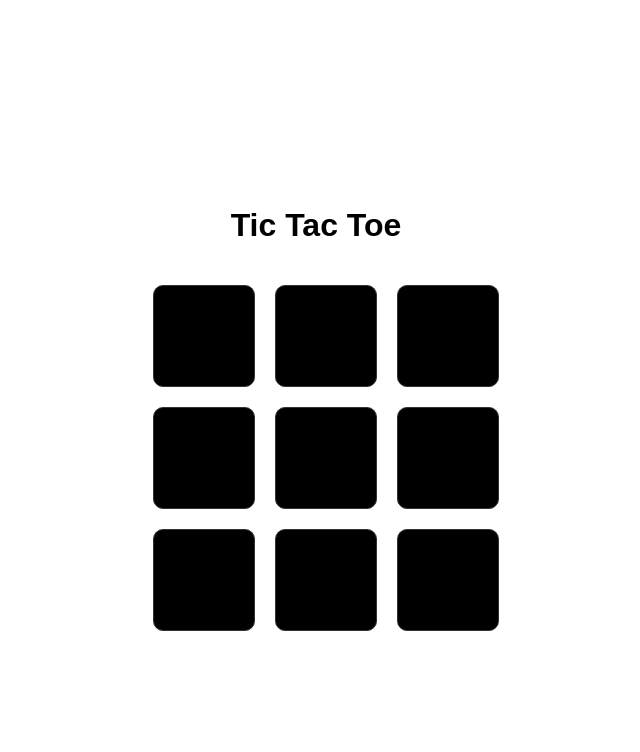
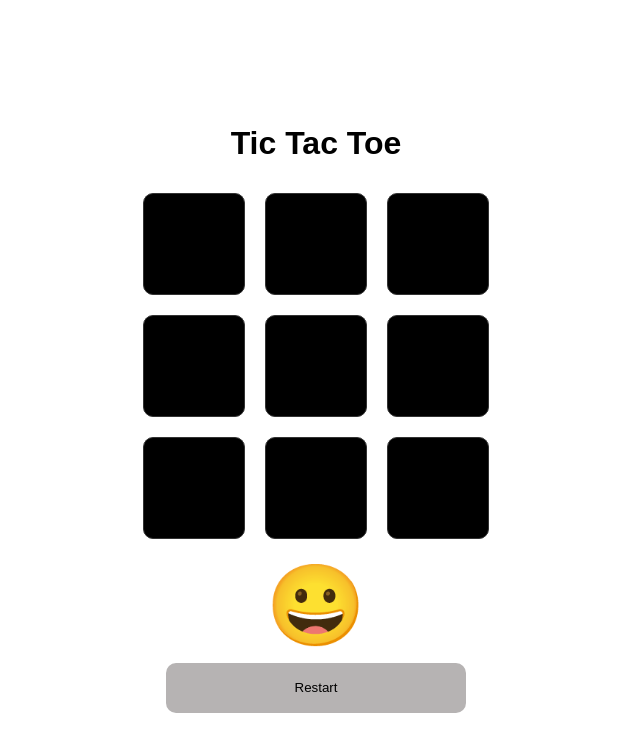
Before and after one commit to EbinPhilip/vanilla_js_projects, a plain HTML site: page tic_tac_toe/index.html in a window 1280 px wide. Shown: the whole page, without its empty margins (324-964 px from the left). Drawn offline with Linux system fonts and the light colour scheme.

Commit message:
tic_tac_toe: fleshed out game tiles html/css

```diff
--- a/tic_tac_toe/index.html
+++ b/tic_tac_toe/index.html
@@ -9,28 +9,23 @@
 <body>
     <h1>Tic Tac Toe</h1>
     <div class = "row">
-        <div class = "cell">
-        </div>
-        <div class = "cell">
-        </div>
-        <div class = "cell">
+        <div class = "cell">X</div>
+        <div class = "cell">X</div>
+        <div class = "cell">X</div>
+    </div>
+    <div class = "row">
+        <div class = "cell">X</div>
+        <div class = "cell">X</div>
+        <div class = "cell">X</div>
         </div>
     </div>
     <div class = "row">
-        <div class = "cell">
-        </div>
-        <div class = "cell">
-        </div>
-        <div class = "cell">
-        </div>
+        <div class = "cell">X</div>
+        <div class = "cell">X</div>
+        <div class = "cell">X</div>
     </div>
-    <div class = "row">
-        <div class = "cell">
-        </div>
-        <div class = "cell">
-        </div>
-        <div class = "cell">
-        </div>
-    </div>
+    <div id="smiley">&#x1F600</div>
+    <button id="restart">Restart</button>
+    <script src="script.js"></script>
 </body>
 </html>
--- a/tic_tac_toe/style.css
+++ b/tic_tac_toe/style.css
@@ -1,3 +1,6 @@
+@import url('https://fonts.googleapis.com/css2?family=Permanent+Marker&display=swap');
+@import url('https://fonts.googleapis.com/css2?family=Patrick+Hand&display=swap');
+
 body {
     font-family: Arial, sans-serif;
     display: flex;
@@ -17,11 +20,43 @@ body {
     border-radius: 10px;
     height: 100px;
     width: 100px;
-    margin-top: 20px;
-    margin-left: 20px;
+    margin:10px;
     cursor: pointer;
+    font-weight: bold;
+    font-size: 5rem;
+    display: flex;
+    align-items: center;
+    justify-content: center;
+    font-family: 'Patrick Hand', cursive; /* Handwritten font */
 }
 
 .cell:hover {
-    background-color: #eaeaea;
+    background-color: #bbbbbb;
+    color: black;
 }
+
+#smiley {
+    margin:10px;
+    font-size: 5rem;
+    visibility: visible;
+}
+
+#restart {
+    border:none;
+    border-radius: 10px;
+    width: 300px;
+    height: 50px;
+    cursor: pointer;
+    background-color: #b6b3b3;
+}
+
+#restart:hover {
+    background-color: #858383;
+}
+
+
+.cell.clicked {
+    background-color:#eaeaea;
+    color: black;
+    cursor: default;
+}
```
